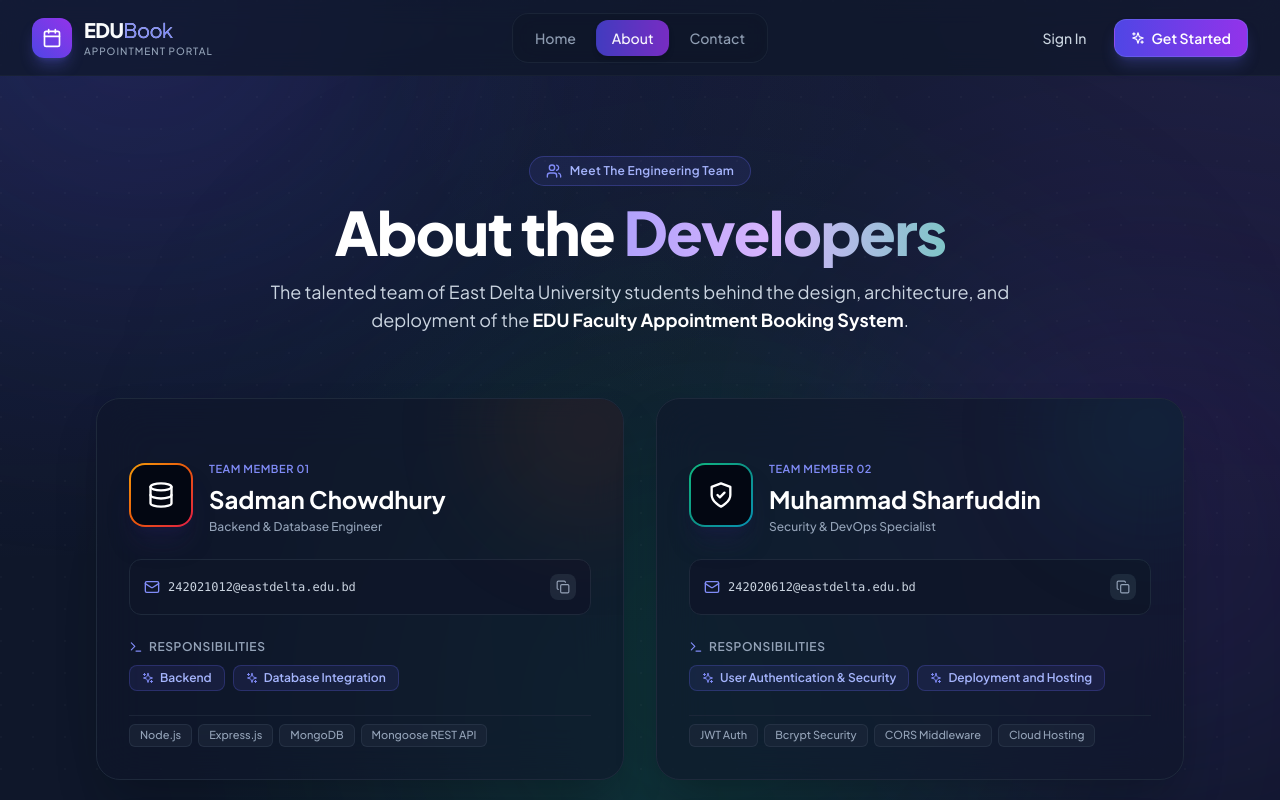
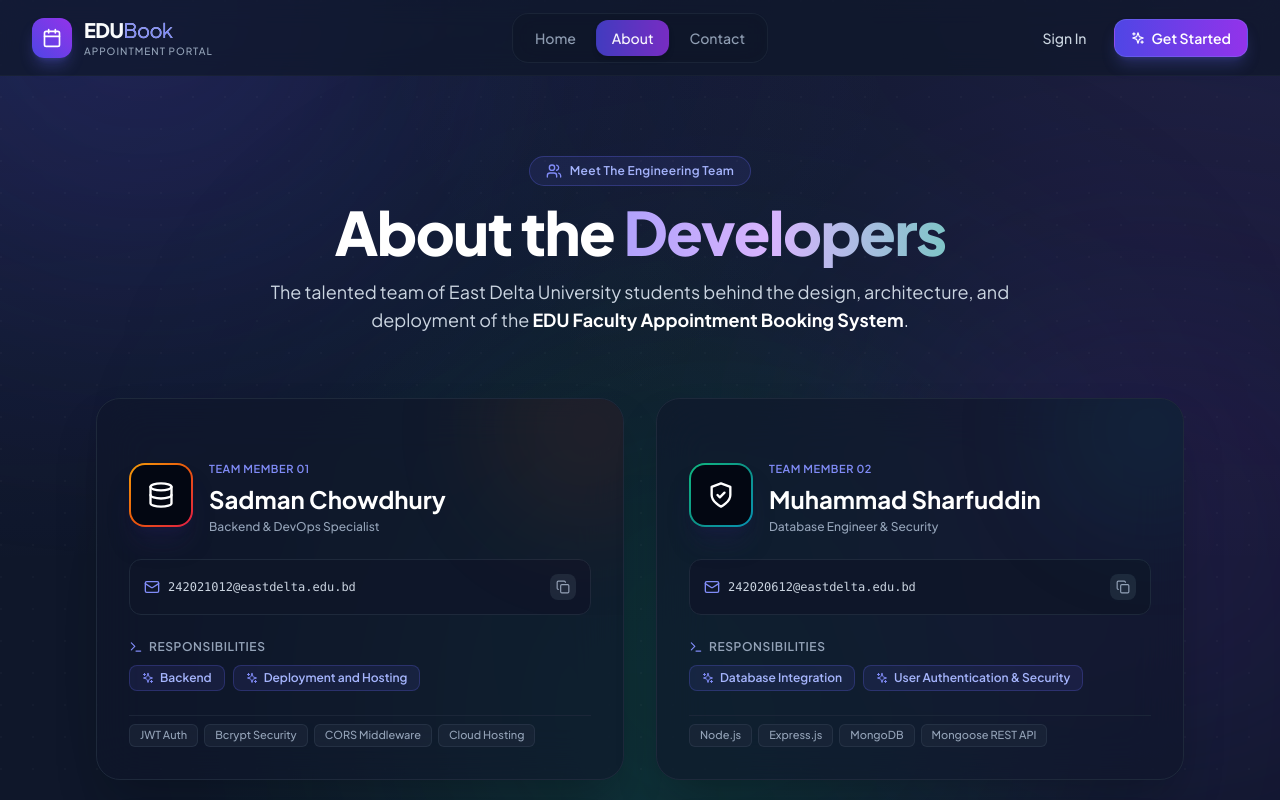
Before and after one commit to nibirch0wdhury/EDU-Faculty-Appointment-Booking-System, a React (Vite) app in the folder client/: page /about in a window 1280 px wide. Shown: the top 800 px of the page. Built offline with nearby package versions, Linux system fonts and the light colour scheme; the HTML template or start-up script is replaced by a standard one.

Commit message:
Update team member roles and responsibilities in About page

```diff
--- a/client/src/pages/About.jsx
+++ b/client/src/pages/About.jsx
@@ -23,23 +23,23 @@ const teamMembers = [
     id: 1,
     name: 'Sadman Chowdhury',
     email: '242021012@eastdelta.edu.bd',
-    role: 'Backend & Database Engineer',
-    responsibilities: ['Backend', 'Database Integration'],
+    role: 'Backend & DevOps Specialist',
+    responsibilities: ['Backend', 'Deployment and Hosting'],
     icon: Database,
     gradient: 'from-amber-500 via-orange-600 to-rose-600',
     borderGradient: 'hover:border-orange-500/50',
-    tags: ['Node.js', 'Express.js', 'MongoDB', 'Mongoose REST API']
+    tags: ['JWT Auth', 'Bcrypt Security', 'CORS Middleware', 'Cloud Hosting']
   },
   {
     id: 2,
     name: 'Muhammad Sharfuddin',
     email: '242020612@eastdelta.edu.bd',
-    role: 'Security & DevOps Specialist',
-    responsibilities: ['User Authentication & Security', 'Deployment and Hosting'],
+    role: 'Database Engineer & Security',
+    responsibilities: [ 'Database Integration','User Authentication & Security'],
     icon: ShieldCheck,
     gradient: 'from-emerald-500 via-teal-600 to-cyan-600',
     borderGradient: 'hover:border-emerald-500/50',
-    tags: ['JWT Auth', 'Bcrypt Security', 'CORS Middleware', 'Cloud Hosting']
+    tags: ['Node.js', 'Express.js', 'MongoDB', 'Mongoose REST API']
   },
   {
     id: 3,
```
Also changed, not shown: 1 other file (tests, documents, lock files or other folders).
